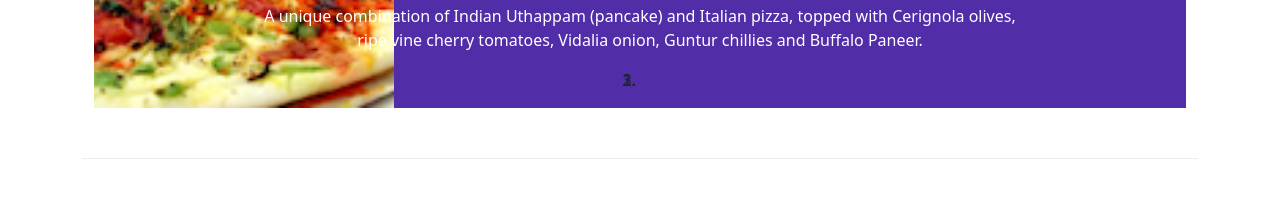
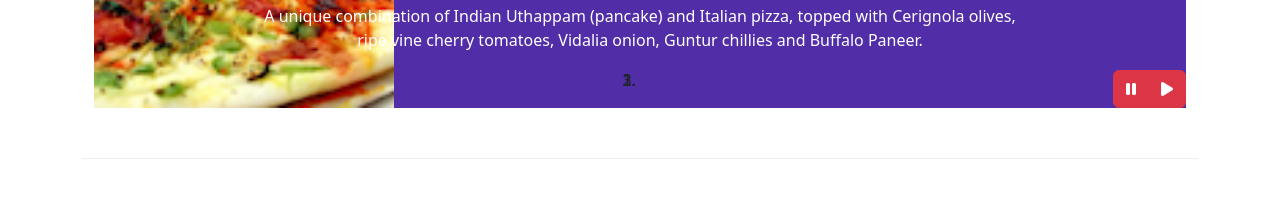
Before and after one commit to irtizahussain221/conFusion-Bootstrap-Coursera, a plain HTML site: page index.html in a window 1280 px wide. Shown: the part 576-800 px from the top of the page. Drawn offline with nearby package versions, Linux system fonts and the light colour scheme.

Commit message:
Bootstrap JQuery

```diff
--- a/css/styles.css
+++ b/css/styles.css
@@ -59,3 +59,10 @@ body {
   left: 0;
   min-height: 300px;
 }
+
+#carouselButton {
+  right: 0px;
+  bottom: 0px;
+  position: absolute;
+  z-index: 1;
+}
--- a/index.html
+++ b/index.html
@@ -372,6 +372,14 @@
                 data-slide="next"
                 ><span class="carousel-control-next-icon"></span
               ></a>
+              <div class="btn-group" id="carouselButton">
+                <button class="btn btn-danger btn-small" id="carousel-pause">
+                  <span class="fa fa-pause"></span>
+                </button>
+                <button class="btn btn-danger btn-small" id="carousel-play">
+                  <span class="fa fa-play"></span>
+                </button>
+              </div>
             </div>
           </div>
         </div>
@@ -466,6 +474,7 @@
               <li><a href="./contactus.html">Contact</a></li>
             </ul>
           </div>
+
           <div class="col-7 col-sm-5">
             <h5>Our Address</h5>
             <address>
@@ -478,6 +487,7 @@
               : <a href="mailto:confusion@food.net">confusion@food.net</a>
             </address>
           </div>
+
           <div class="col-12 col-sm-4 align-self-center">
             <div class="text-center">
               <a href="http://google.com/+"
@@ -499,6 +509,7 @@
             </div>
           </div>
         </div>
+
         <div class="row justify-content-center mt-2">
           <div class="col-auto">
             <p>© Copyright 2018 Ristorante Con Fusion</p>
@@ -509,5 +520,16 @@
     <script src="node_modules/jquery/dist/jquery.slim.min.js"></script>
     <script src="node_modules/popper.js/dist/umd/popper.min.js"></script>
     <script src="node_modules/bootstrap/dist/js/bootstrap.min.js"></script>
+    <script>
+      $(document).ready(function () {
+        $("#mycarousel").carousel({ interval: 2000 });
+        $("#carousel-pause").click(function () {
+          $("#mycarousel").carousel("pause");
+        });
+        $("#carousel-play").click(function () {
+          $("#mycarousel").carousel("cycle");
+        });
+      });
+    </script>
   </body>
 </html>
```
Also changed, not shown: 1 other file.
